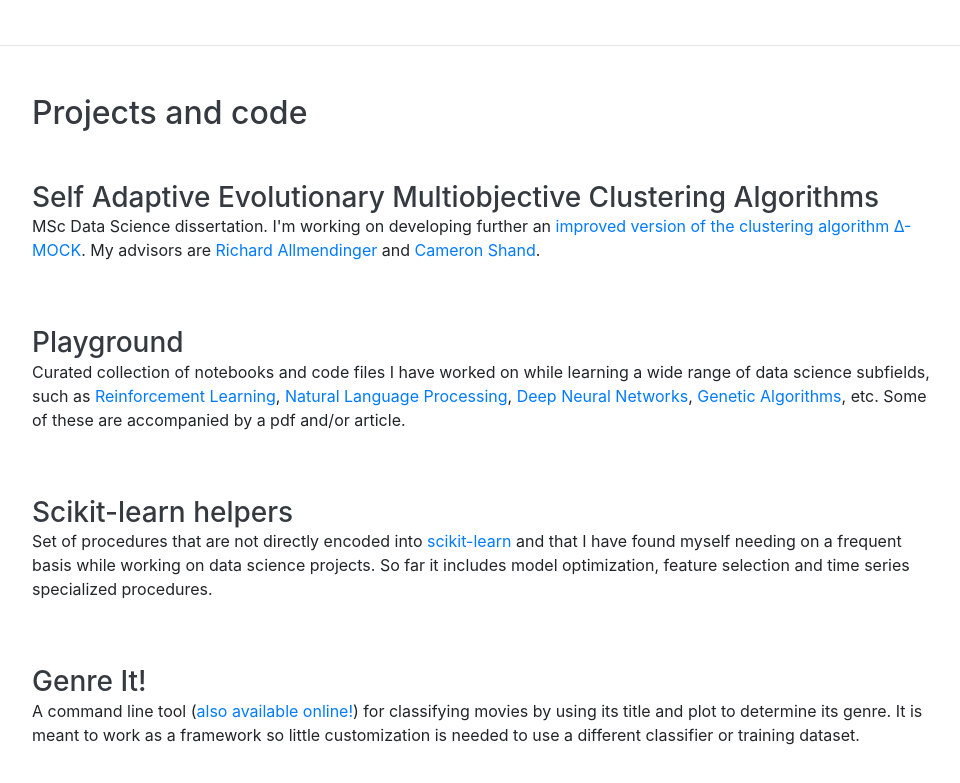
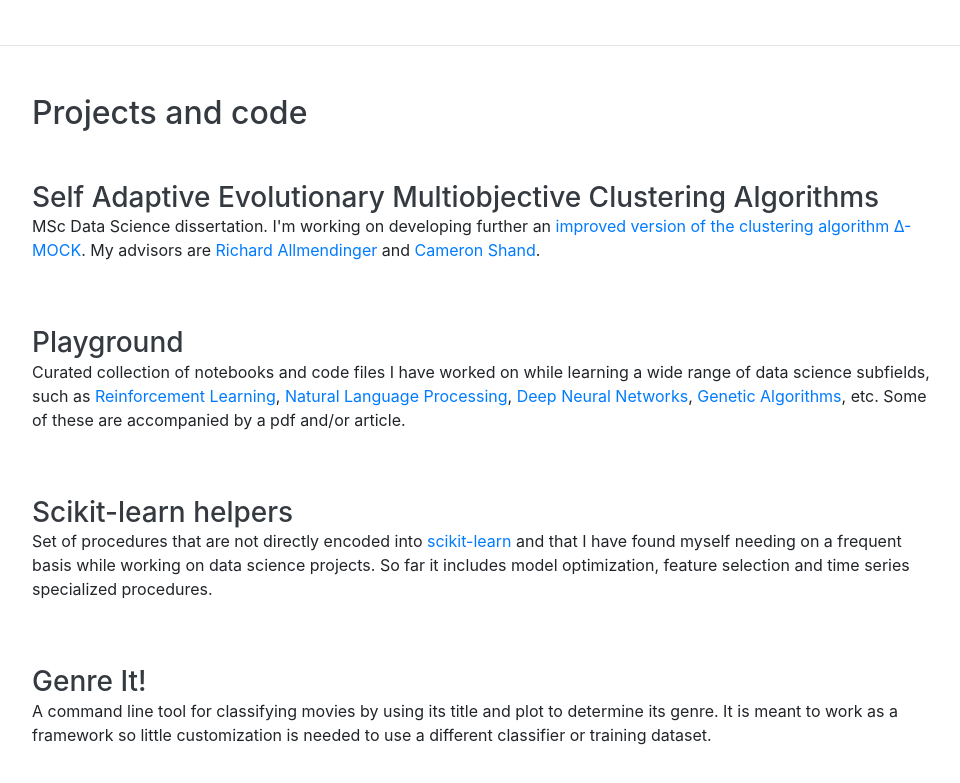
Before and after one commit to luisds95/luisds95.github.io, a website with bundled scripts: page index.html in a window 1280 px wide. Shown: the part 1319-2102 px from the top of the page, without its empty margins (288-1248 px from the left). Built offline with nearby package versions, Linux system fonts and the light colour scheme; a web font is replaced by a local one.

Commit message:
Server disabled

```diff
--- a/index.html
+++ b/index.html
@@ -131,7 +131,7 @@
 
 		<div class="d-flex flex-column flex-md-row justify-content-between mb-5">
           <div class="resume-content"><a href="https://github.com/luisds95/genreit"><h3 class="mb-0">Genre It!</h3><a/>
-            <p>A command line tool (<a href="http://movies.aun3pp3kms.us-east-2.elasticbeanstalk.com/">also available online!</a>)  for classifying movies by using its title and plot to determine its genre. It is meant to work as a framework so little customization is needed to use a different classifier or training dataset.</p>
+            <p>A command line tool for classifying movies by using its title and plot to determine its genre. It is meant to work as a framework so little customization is needed to use a different classifier or training dataset.</p>
           </div>
         </div>
 
```
